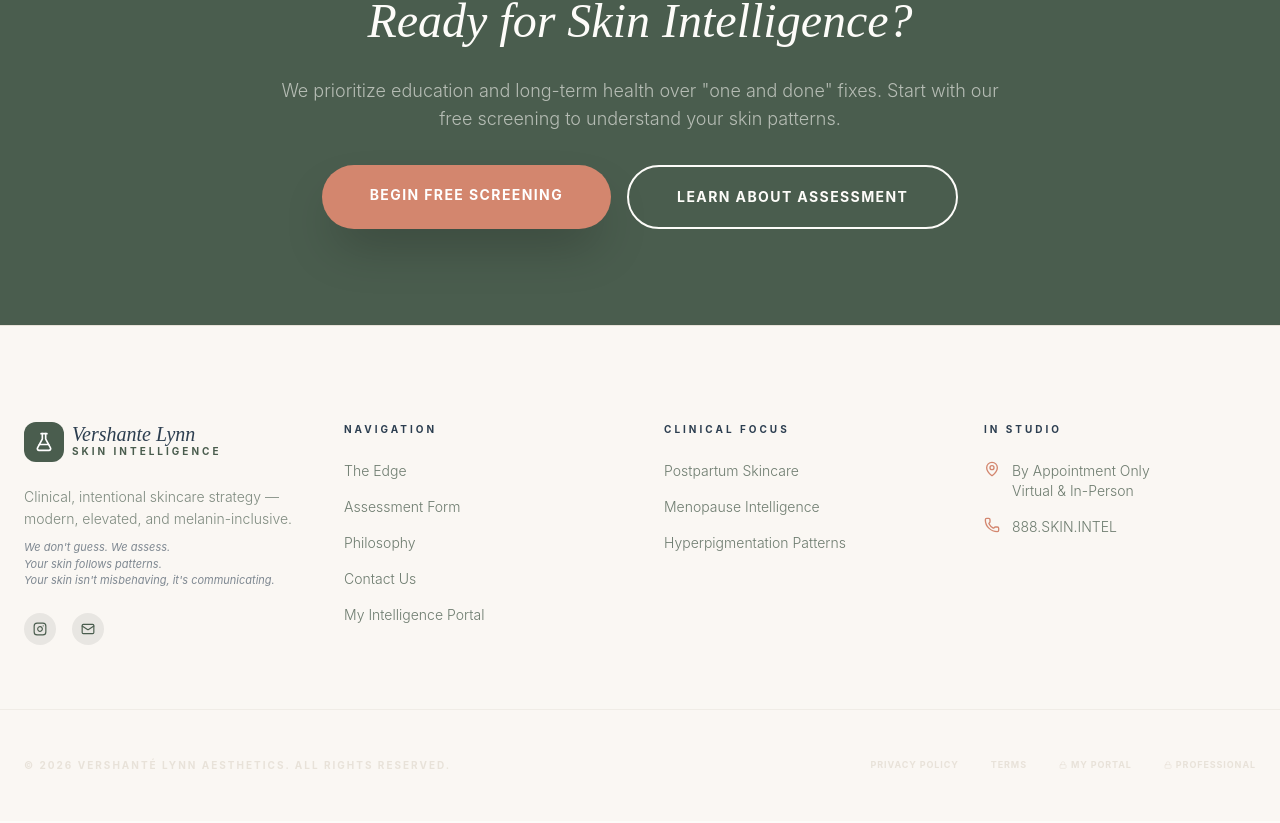
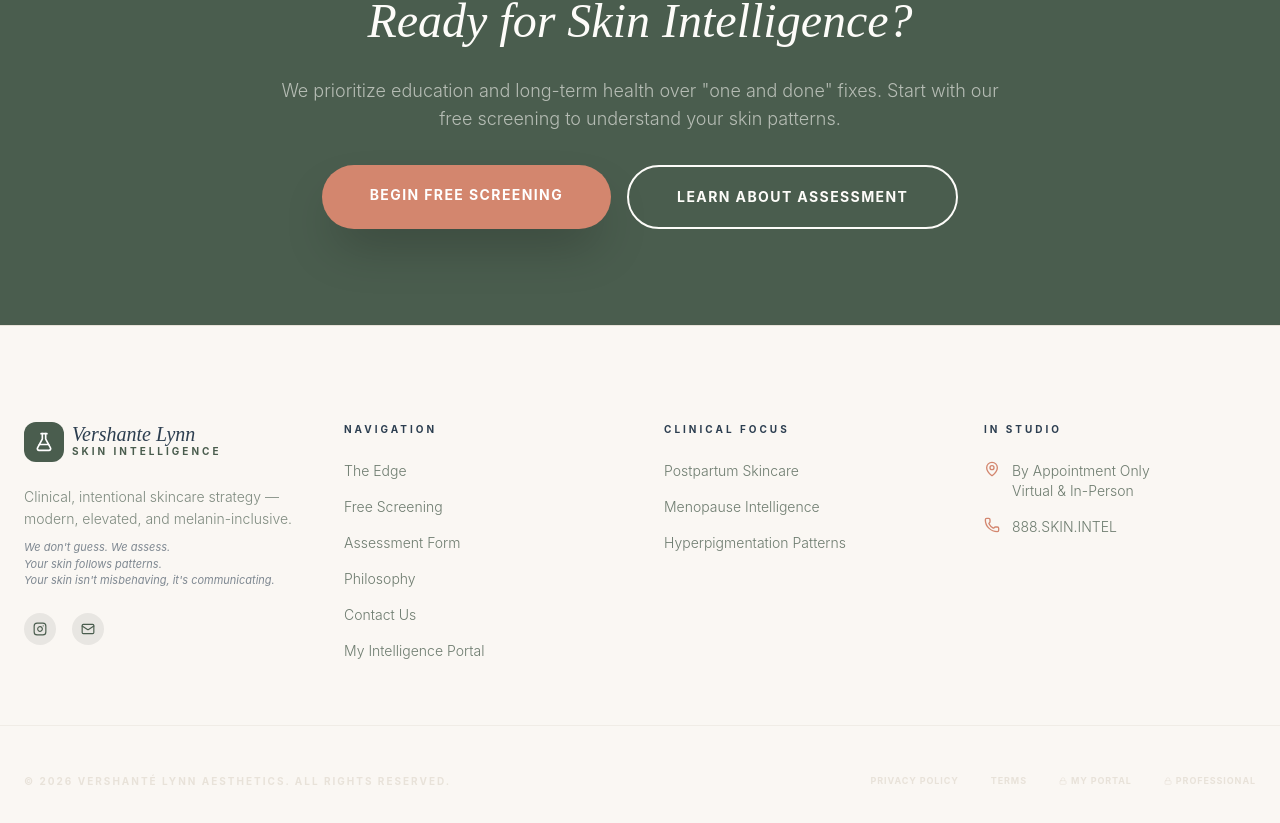
Before and after one commit to Lavender333/vershante-lynn-clinical-skincare, a React (Vite) app: page / in a window 1280 px wide. Shown: the part 2247-3070 px from the top of the page. Built offline with nearby package versions, Linux system fonts and the light colour scheme; no server answers; the database is empty.

Commit message:
feat: add route for Skin Intelligence Screening™ component

```diff
--- a/src/App.tsx
+++ b/src/App.tsx
@@ -2,6 +2,7 @@ import { BrowserRouter as Router, Routes, Route, Link } from 'react-router-dom';
 import { Toaster } from 'sonner';
 import Navigation from './components/Navigation';
 import LandingPage from './components/LandingPage';
+import SkinIntelligenceScreening from './components/SkinIntelligenceScreening';
 import AssessmentPage from './components/AssessmentPage';
 import PhilosophyPage from './components/PhilosophyPage';
 import ContactPage from './components/ContactPage';
@@ -45,6 +46,7 @@ function Footer() {
           <h4 className="text-[10px] uppercase tracking-[0.3em] font-bold text-brand-slate">Navigation</h4>
           <ul className="space-y-4 text-sm text-brand-moss/80 font-light">
             <li><Link to="/" className="hover:text-brand-terracotta transition-colors">The Edge</Link></li>
+            <li><Link to="/screening" className="hover:text-brand-terracotta transition-colors">Free Screening</Link></li>
             <li><Link to="/assessment" className="hover:text-brand-terracotta transition-colors">Assessment Form</Link></li>
             <li><Link to="/philosophy" className="hover:text-brand-terracotta transition-colors">Philosophy</Link></li>
             <li><Link to="/contact" className="hover:text-brand-terracotta transition-colors">Contact Us</Link></li>
@@ -106,6 +108,7 @@ export default function App() {
         <main className="flex-grow">
           <Routes>
             <Route path="/" element={<LandingPage />} />
+            <Route path="/screening" element={<SkinIntelligenceScreening />} />
             <Route path="/assessment" element={<AssessmentPage />} />
             <Route path="/philosophy" element={<PhilosophyPage />} />
             <Route path="/contact" element={<ContactPage />} />
```
